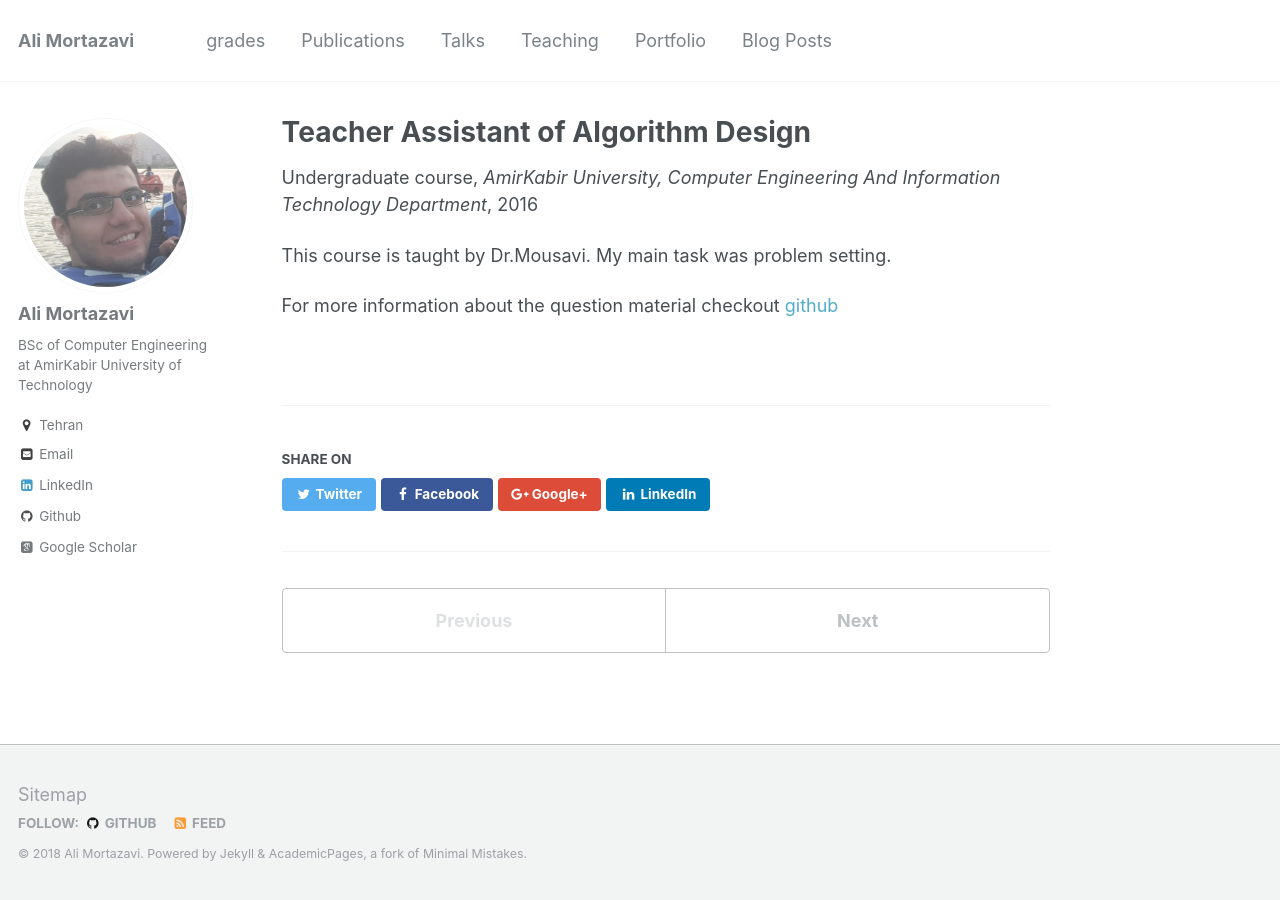
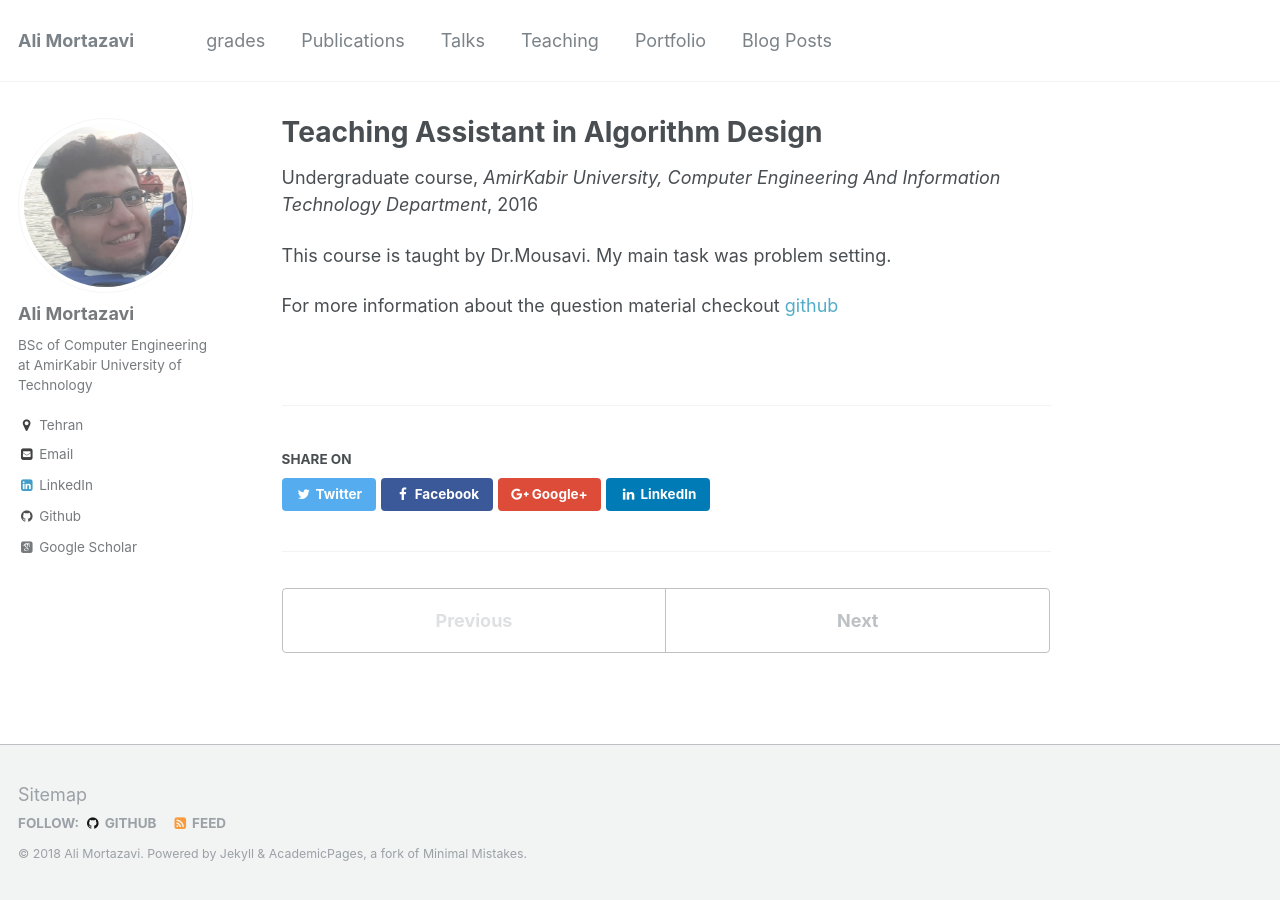
Before and after one commit to AliMorty/AliMorty.github.io, a Jekyll site: the page built from _teaching/2016-spring-teaching-3.md, in a window 1280 px wide. Built offline with Jekyll 4.4.1, drawn with Linux system fonts in a browser that asks for light colours; some web fonts are replaced.

Commit message:
Update 2016-spring-teaching-3.md

```diff
--- a/_teaching/2016-spring-teaching-3.md
+++ b/_teaching/2016-spring-teaching-3.md
@@ -1,5 +1,5 @@
 ---
-title: "Teacher Assistant of Algorithm Design"
+title: "Teaching Assistant in Algorithm Design"
 collection: teaching
 type: "Undergraduate course"
 permalink: /teaching/2016-spring-teaching-1
```
